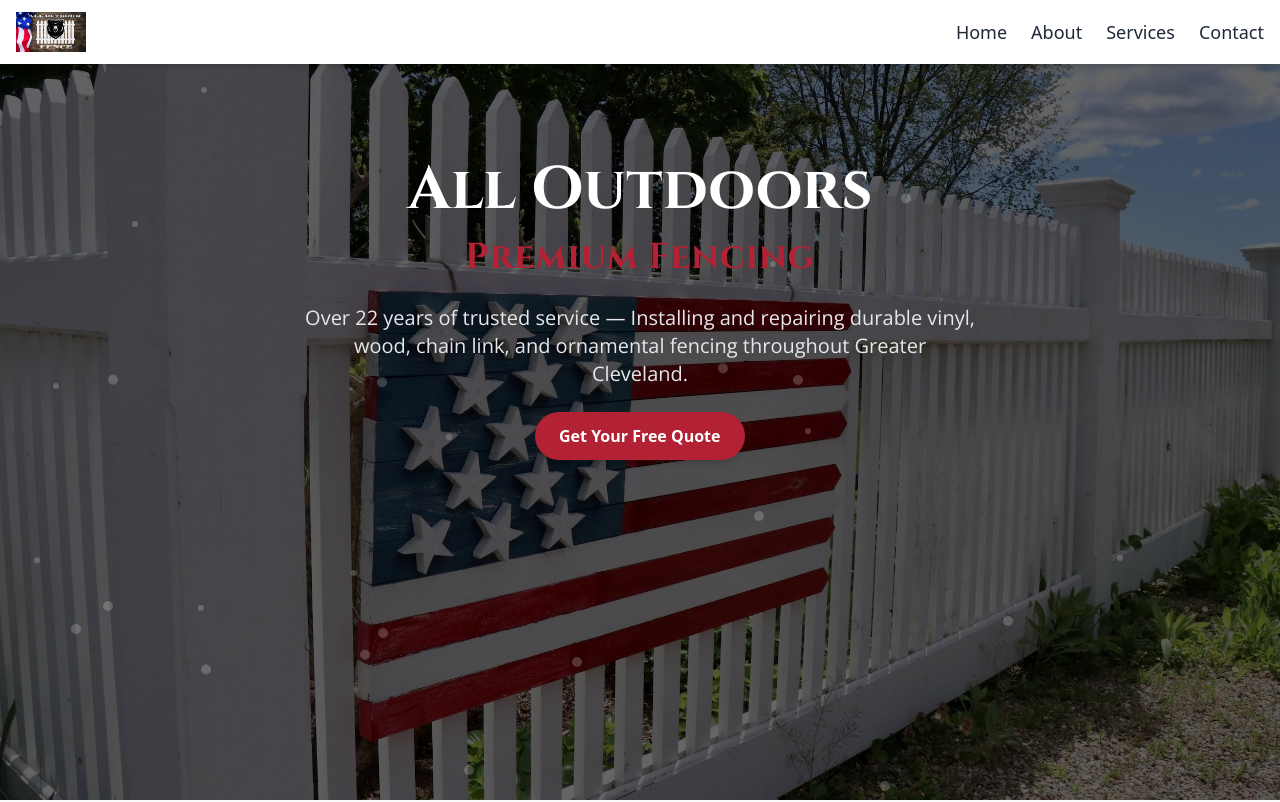
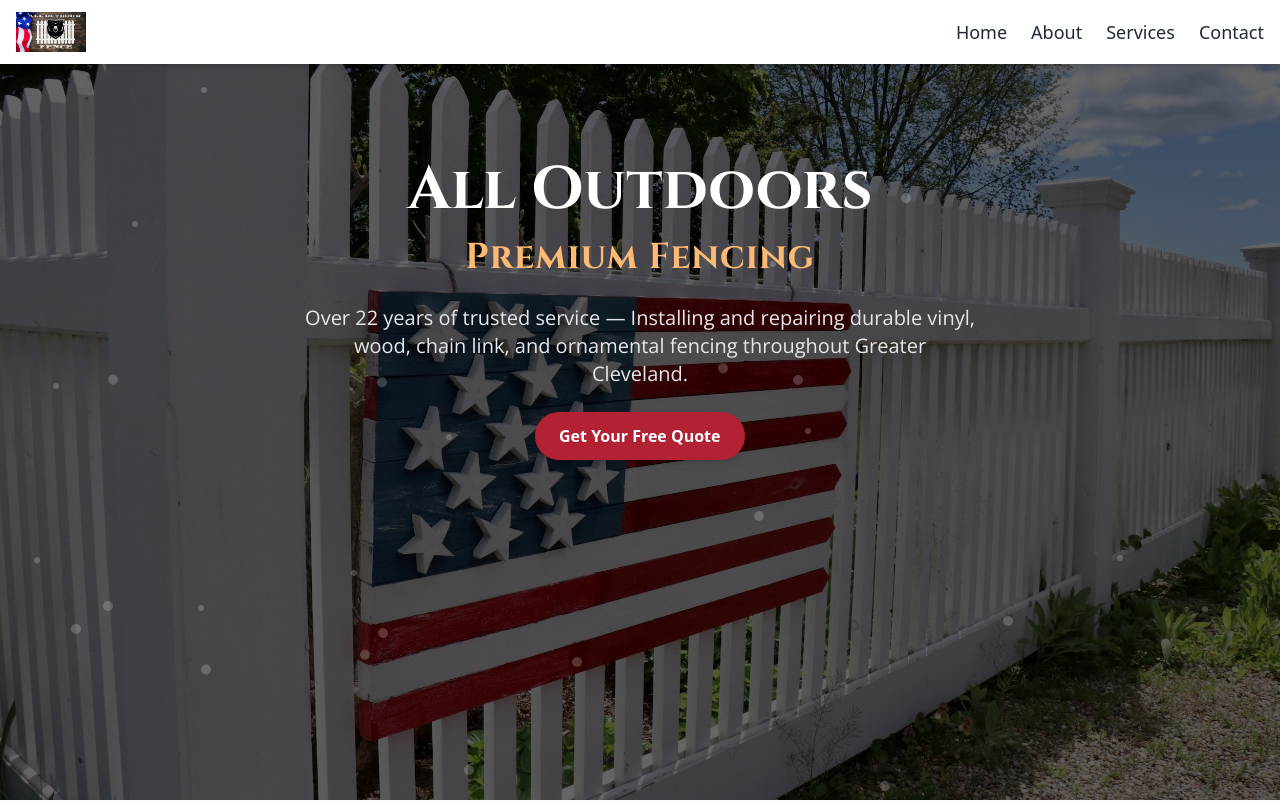
Before and after one commit to AndrewPelfrey/alloutdoors, a React (Vite) app in the folder alloutdoors/: page / in a window 1280 px wide. Shown: the top 802 px of the page. Built offline with nearby package versions, Linux system fonts and the light colour scheme; the HTML template or start-up script is replaced by a standard one.

Commit message:
changed hero color

```diff
--- a/alloutdoors/src/components/Hero.jsx
+++ b/alloutdoors/src/components/Hero.jsx
@@ -31,16 +31,17 @@ function Hero() {
       {/* Hero Content */}
 <div className="relative z-30 flex items-center justify-center h-full px-6 pt-28 md:pt-40">
         <div className="text-center text-white max-w-2xl space-y-6">
-         <h1
+        <h1
   className="text-5xl md:text-6xl font-bold leading-tight font-display"
   data-aos="fade-down"
   data-aos-delay="200"
 >
   All Outdoors<br />
-  <span className="text-flag-red text-3xl md:text-4xl font-semibold tracking-wide">
+  <span className="text-orange-300 text-3xl md:text-4xl font-semibold tracking-wide">
     Premium Fencing
   </span>
 </h1>
+
 
 
 
```
